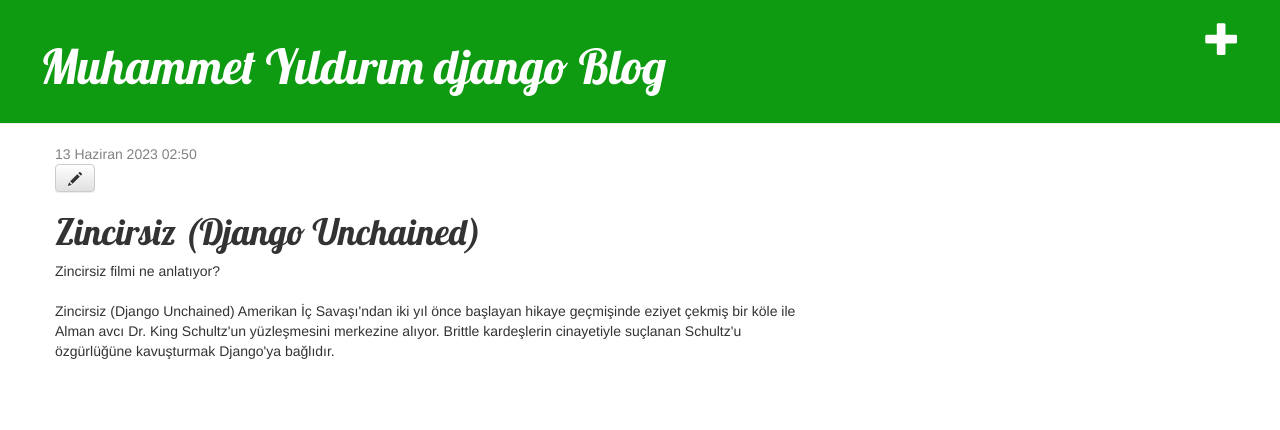
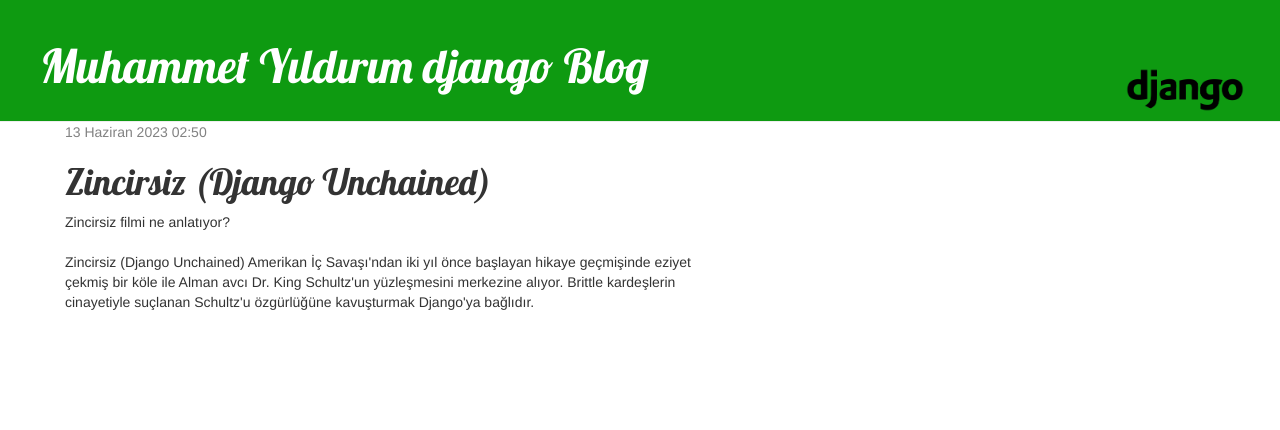
Before and after one commit to Muhammet58/my-blog, a Django app: page /post/4/ in a window 1280 px wide. Shown: the top 430 px of the page. Run offline with Django 4.2, Linux system fonts and the light colour scheme; data comes from the database, SQL or seed files in the repository; both versions use the stored data as it was after the commit; some libraries are stand-ins or nearby versions.

Commit message:
düzenleme

```diff
--- a/blog/forms.py
+++ b/blog/forms.py
@@ -8,6 +8,6 @@
 
         widgets = {
             'title': forms.TextInput(),
-            'text': forms.Textarea(attrs={'class': 'form-control', 'maxlength': 100}),
+            'text': forms.Textarea(attrs={'class': 'form-control', 'maxlength': 100 }),
             'author': forms.Select(attrs={'class': 'selectpicker form-control', 'data-width': '200px'})
         }
--- a/blog/static/css/blog.css
+++ b/blog/static/css/blog.css
@@ -1,17 +1,30 @@
+body {
+    background-color: #ffffff;
+}
+
 .page-header {
     background-color: #0e9a11;
     margin-top: 0;
     padding: 20px 20px 20px 40px;
 }
 
+.page {
+    margin: auto;
+}
+
+.page_img {
+    float:right;
+
+}
+
 .page-header h1, .page-header h1 a, .page-header h1 a:visited, .page-header h1 a:active {
     color: #ffffff;
-    font-size: 36pt;
+    font-size: 35pt;
     text-decoration: none;
 }
 
 .content {
-    margin-left: 40px;
+    margin-left: 50px;
 }
 
 h1, h2, h3, h4 {
--- a/blog/templates/blog/base.html
+++ b/blog/templates/blog/base.html
@@ -1,5 +1,5 @@
 {% load static %}
-<html>
+<html xmlns="http://www.w3.org/1999/html">
     <head>
         <title>Muhammet yıldırm django blog</title>
         <link rel="stylesheet" href="//maxcdn.bootstrapcdn.com/bootstrap/3.2.0/css/bootstrap.min.css">
@@ -8,13 +8,13 @@
         <link rel="stylesheet" href="{% static 'css/blog.css' %}">
     </head>
     <body>
-        <div class="page-header">
-                <a href="{% url 'post_new' %}" class="top-menu"><span class="glyphicon glyphicon-plus"></span></a>
+        <div class="page-header page">
+            <h1><img src="static/img/Django_logo.png" class="page_img" width="150"></h1>
             <h1><a href="/">Muhammet Yıldırım django Blog</a></h1>
         </div>
         <div class="content container">
             <div class="row">
-                <div class="col-md-8">
+                <div class="col-md-7">
                     {% block content %}
                     {% endblock %}
                 </div>
--- a/blog/templates/blog/post_detail.html
+++ b/blog/templates/blog/post_detail.html
@@ -7,7 +7,6 @@
                 {{ post.published_date }}
             </div>
         {% endif %}
-            <a class="btn btn-default" href="{% url 'post_edit' pk=post.pk %}"><span class="glyphicon glyphicon-pencil"></span></a>
         <h1>{{ post.title }}</h1>
         <p>{{ post.text|linebreaksbr }}</p>
     </div>
--- a/blog/templates/blog/post_edit.html
+++ b/blog/templates/blog/post_edit.html
@@ -3,7 +3,7 @@
 <head>
     <link rel="stylesheet" href="//maxcdn.bootstrapcdn.com/bootstrap/3.2.0/css/bootstrap.min.css">
     <link rel="stylesheet" href="//maxcdn.bootstrapcdn.com/bootstrap/3.2.0/css/bootstrap-theme.min.css">
-    <link rel="stylesheet" href="{% static 'css/blog.css' %}">
+    <!--<link rel="stylesheet" href="{% static 'css/blog.css' %}">--!>
 </head>
 
 {% block content %}
--- a/blog/templates/blog/post_list.html
+++ b/blog/templates/blog/post_list.html
@@ -6,7 +6,7 @@
             <div class="date">
                 {{ post.published_date }}
             </div>
-            <h1><a href="{% url 'post_detail' pk=post.pk %}">{{ post.title }}</a></h1>
+            <h1><a href="{% url 'post_detail' pk=post.pk %}">{{ post }}</a></h1>
             <p>{{ post.text|linebreaksbr }}</p>
         </div>
     {% endfor %}
--- a/blog/views.py
+++ b/blog/views.py
@@ -6,6 +6,7 @@
 from django.utils import timezone
 from django.shortcuts import redirect
 from django.shortcuts import render, get_object_or_404
+
 def post_list(request):
     posts = Post.objects.filter(published_date__lte=timezone.now()).order_by('published_date')
     return render(request, 'blog/post_list.html', {'posts': posts})
```
Also changed, not shown: blog/static/img/Django_logo.png (added), db.sqlite3.
